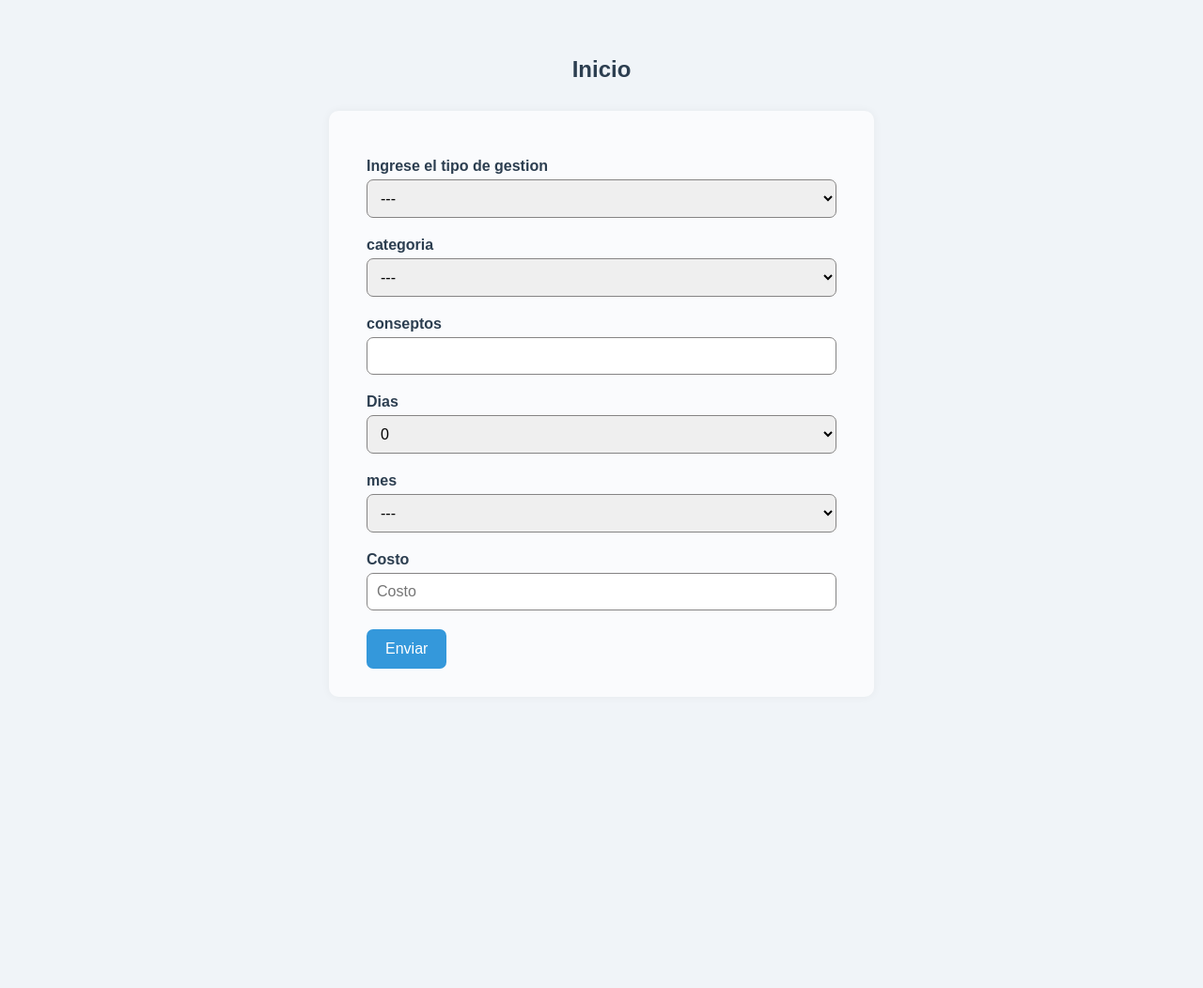
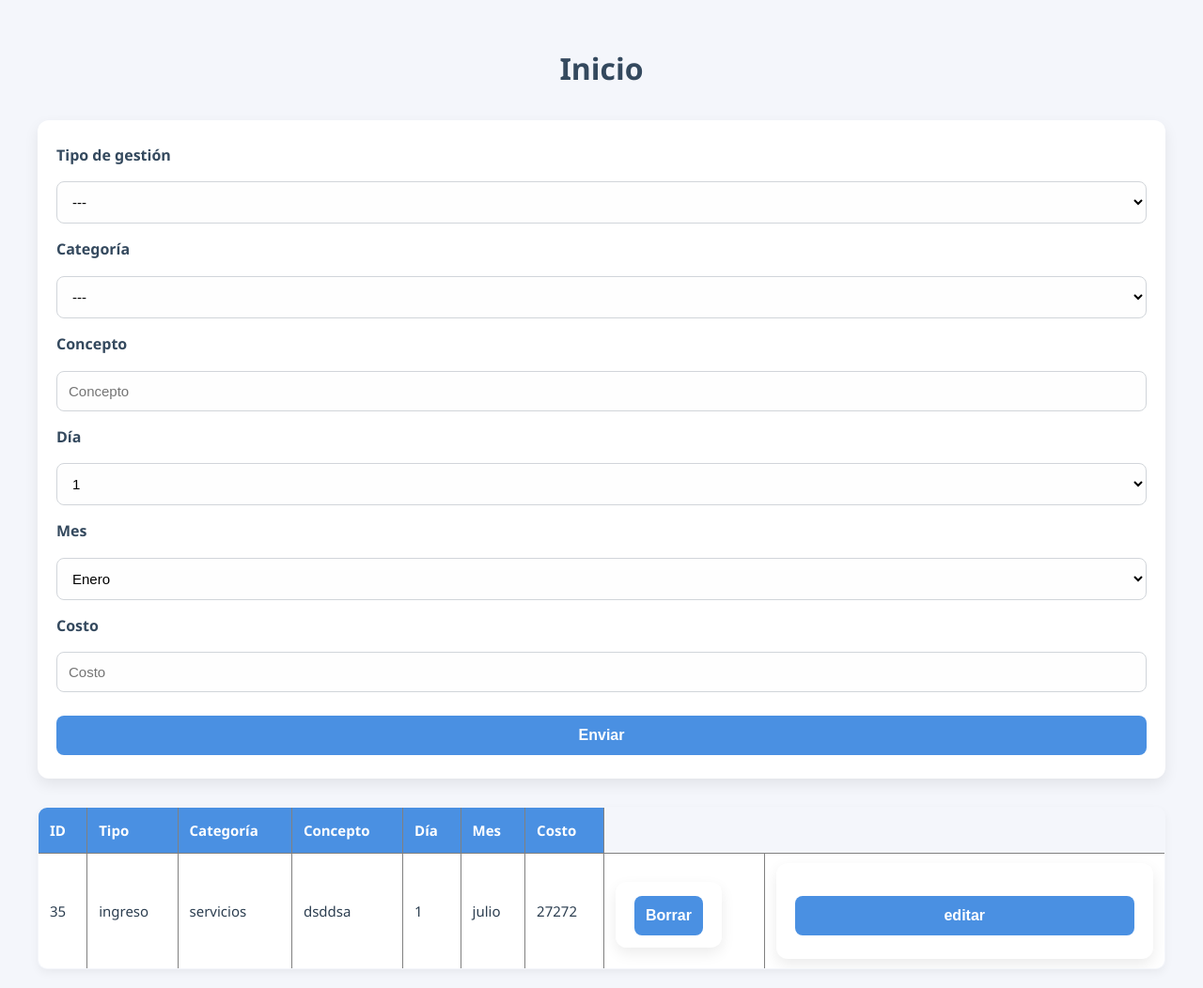
Before and after one commit to SiulMJ/Calculadora-de-gastos-personales, a Flask app: page / in a window 1280 px wide. Shown: the whole page at 94% size. Before the commit the page ends 712 px from the top, so only its background shows below. Run offline with Flask 3, Linux system fonts and the light colour scheme; data comes from the database, SQL or seed files in the repository; both versions use the stored data as it was after the commit.

Commit message:
terminado

```diff
--- a/main.py
+++ b/main.py
@@ -1,9 +1,70 @@
-from flask import Flask, render_template
+from flask import Flask, render_template, request, redirect, url_for
+import sqlite3
 
 app = Flask(__name__, template_folder="templates")
 
+def conection():
+    con = sqlite3.connect('costos.db')
+    cur = con.cursor()
+    return cur, con
+
 @app.route("/")
 def index():
-    return render_template("index.html")
+    cur, con = conection()
+    cur.execute("select * from cuentas")
+    datos= cur.fetchall()
+    return render_template("index.html",datos = datos)
+
+@app.route("/enviar", methods=['POST'])
+def enviar():
+    accion = request.form['accion']
+    print(accion)
+    cur, con = conection()
+
+    if accion == "enviar":
+        tipo = request.form['tipo']
+        modo = request.form['modo']
+        conceptos = request.form['conceptos']
+        dia = request.form['dia']
+        mes = request.form['mes']
+        costo = request.form['costo']
+        cur.execute('INSERT INTO cuentas (tipo, modo, conceptos, dia, mes, costo) VALUES (?, ?, ?, ?, ?, ?)',
+                    (tipo, modo, conceptos, dia, mes, costo))
+        con.commit()
+
+
+    elif accion == 'modificar':
+        id = request.form['id']
+        tipo = request.form['tipo']
+        modo = request.form['modo']
+        concepto = request.form['conceptos']
+        dia = request.form['dia']
+        mes = request.form['mes']
+        costo = request.form['costo']
+
+        conn = sqlite3.connect('base.db')
+        c = conn.cursor()
+        c.execute("""
+            UPDATE gestion SET tipo=?, modo=?, concepto=?, dia=?, mes=?, costo=? WHERE id=?
+        """, (tipo, modo, concepto, dia, mes, costo, id))
+        conn.commit()
+        conn.close()
+        return redirect(url_for('inicio'))
+
+
+    elif accion == "borrar":
+            cur, con = conection()
+            id = request.form['id']
+            print(id)
+            cur.execute("DELETE FROM cuentas WHERE id=?", (id,))
+            con.commit()
+            return redirect(url_for('index'))
+
+    elif accion == "borrar_todo":
+        cur.execute("DELETE FROM cuentas")
+        con.commit()
+
+    return redirect(url_for('index'))
+
 
 app.run(host="localhost", port=4000, debug=True)
--- a/static/css/estilo.css
+++ b/static/css/estilo.css
@@ -1,62 +1,138 @@
+/* ===== Estilo general ===== */
 body {
-    font-family: Arial, sans-serif;
-    background-color: #f0f4f8;
+    font-family: "Segoe UI", Roboto, sans-serif;
+    background-color: #f4f6fb; /* un azul muy claro, más suave para la vista */
+    color: #2c3e50; /* un color más elegante que el gris estándar */
     margin: 0;
-    padding: 40px;
+    padding: 20px;
+    line-height: 1.6;
 }
 
+/* ===== Título ===== */
 h2 {
     text-align: center;
-    color: #2c3e50;
     margin-bottom: 30px;
+    color: #34495e; /* ligeramente más oscuro que el fondo */
+    font-size: 2rem;
 }
 
+/* ===== Contenedor principal: formulario + tabla ===== */
 .formulario {
-    max-width: 500px;
+    display: flex;
+    gap: 30px;
+    max-width: 1200px;
     margin: 0 auto;
-    background-color: #fafbfd;
-    padding: 30px 40px;
-    border-radius: 10px;
-    box-shadow: 0 0 10px rgba(0, 0, 0, 0.05); /* sombra suave */
+    flex-wrap: wrap; /* para que sea más responsivo */
 }
 
-.formulario label {
-    display: block;
-    margin-top: 20px;
-    margin-bottom: 5px;
-    font-weight: bold;
-    color: #2c3e50;
+/* ===== Formulario ===== */
+form {
+    flex: 1;
+    min-width: 280px;
+    background: #fff;
+    padding: 25px 20px;
+    border-radius: 12px;
+    box-shadow: 0 6px 15px rgba(0,0,0,0.08); /* sombra más suave y difusa */
+    display: flex;
+    flex-direction: column;
+    gap: 15px;
+    transition: transform 0.2s ease, box-shadow 0.2s ease;
 }
 
-.formulario select,
-.formulario input[type="text"] {
-    width: 100%;
-    padding: 10px;
-    font-size: 1rem;
-    border: 1px solid #858484;
-    border-radius: 7px;
-    box-sizing: border-box;
-    transition: border-color 0.3s;
+form:hover {
+    transform: translateY(-3px);
+    box-shadow: 0 10px 20px rgba(0,0,0,0.12);
 }
 
-.formulario input[type="text"]:focus,
-.formulario select:focus {
-    border-color: #5dade2;
+label {
+    font-weight: 600;
+    color: #34495e;
+}
+
+/* ===== Inputs y selects ===== */
+input[type="text"],
+select {
+    padding: 12px;
+    border: 1px solid #d1d5da;
+    border-radius: 8px;
+    font-size: 15px;
+    background-color: #fefefe;
+    transition: border-color 0.3s ease, box-shadow 0.3s ease;
+}
+
+input[type="text"]:focus,
+select:focus {
+    border-color: #4a90e2;
+    box-shadow: 0 0 5px rgba(74,144,226,0.3);
     outline: none;
 }
 
+/* ===== Botón ===== */
 button {
-    background-color: #3498db;
-    color: white;
-    padding: 12px 20px;
+    margin-top: 10px;
+    padding: 12px;
+    background-color: #4a90e2;
+    color: #fff;
+    font-size: 16px;
+    font-weight: 600;
     border: none;
-    border-radius: 7px;
-    font-size: 1rem;
+    border-radius: 8px;
     cursor: pointer;
-    margin-top: 20px;
-    transition: background-color 0.3s;
+    transition: background-color 0.2s ease, transform 0.2s ease;
 }
 
 button:hover {
-    background-color: #2980b9;
+    background-color: #3b7cd4;
+    transform: translateY(-2px);
 }
+
+/* ===== Tabla ===== */
+table {
+    flex: 1;
+    width: 100%;
+    border-collapse: collapse;
+    font-size: 15px;
+    border-radius: 10px;
+    overflow: hidden;
+    box-shadow: 0 4px 10px rgba(0,0,0,0.05);
+}
+
+th {
+    background-color: #4a90e2;
+    color: white;
+    padding: 12px;
+    text-align: left;
+}
+
+td {
+    background-color: #fff;
+    padding: 10px 12px;
+    border-bottom: 1px solid #e0e0e0;
+    transition: background-color 0.2s ease;
+}
+
+tr:hover td {
+    background-color: #f0f6ff;
+}
+
+td[colspan] {
+    text-align: center;
+    color: #7f8c8d;
+    font-style: italic;
+}
+
+/* ===== Responsividad ===== */
+@media (max-width: 900px) {
+    .formulario {
+        flex-direction: column;
+        gap: 20px;
+    }
+
+    table, tr, td, th {
+        font-size: 14px;
+    }
+
+    button, input[type="text"], select {
+        width: 100%;
+    }
+}
--- a/templates/index.html
+++ b/templates/index.html
@@ -9,49 +9,91 @@
 <body>
     <h2>Inicio</h2>
     <div class="formulario">
-        <label >Ingrese el tipo de gestion</label>
-        <select class="Tipo">
+        <form action="{{ url_for('enviar') }}" method="POST">
+            <input type="hidden" name="id" value="{{ registro_actual[0] if registro_actual else '' }}">
+
+            <label>Tipo de gestión</label>
+            <select name="tipo">
                 <option value="">---</option>
-            <option value="ingreso">Ingreso</option>
-            <option value="egreso">egreso</option>
+                <option value="ingreso" {% if registro_actual and registro_actual[1]=='ingreso' %}selected{% endif %}>Ingreso</option>
+                <option value="egreso" {% if registro_actual and registro_actual[1]=='egreso' %}selected{% endif %}>Egreso</option>
             </select>
-        <label for="">categoria</label>
-        <select class="modo">
+
+            <label>Categoría</label>
+            <select name="modo">
                 <option value="">---</option>
-            <option value="sueldo">sueldo</option>
-            <option value="servicios">servicios</option>
-            <option value="servicios de steaming">streaming</option>
-            <option value="deudas">deudas</option>
-            <option value="ingreso externo">ingreso externo</option>
+                <option value="sueldo" {% if registro_actual and registro_actual[2]=='sueldo' %}selected{% endif %}>Sueldo</option>
+                <option value="servicios" {% if registro_actual and registro_actual[2]=='servicios' %}selected{% endif %}>Servicios</option>
+                <option value="servicios de streaming" {% if registro_actual and registro_actual[2]=='servicios de streaming' %}selected{% endif %}>Streaming</option>
+                <option value="deudas" {% if registro_actual and registro_actual[2]=='deudas' %}selected{% endif %}>Deudas</option>
+                <option value="ingreso externo" {% if registro_actual and registro_actual[2]=='ingreso externo' %}selected{% endif %}>Ingreso externo</option>
             </select>
-        <label>conseptos</label>
-        <input type="text" id="conseptos" plaseholder="conseptos">
-        <label>Dias</label>
-        <select class="dias">
-            {% for i in range(32)%}
-            <option value="{{i}}">{{i}}</option>
-            {%endfor%}
+
+            <label>Concepto</label>
+            <input type="text" name="conceptos" value="{{ registro_actual[3] if registro_actual else '' }}" placeholder="Concepto">
+
+            <label>Día</label>
+            <select name="dia">
+                {% for i in range(1, 32) %}
+                <option value="{{ i }}" {% if registro_actual and registro_actual[4]==i|string %}selected{% endif %}>{{ i }}</option>
+                {% endfor %}
             </select>
-        <label>mes</label>
-        <select class="mes">
-            <option>---</option>
-            <option value="enero">Enero</option>
-            <option value="febrero">Febrero</option>
-            <option value="marzo">Marzo</option>
-            <option value="abril">Abril</option>
-            <option value="mayo">Mayo</option>
-            <option value="junio">junio</option>
-            <option value="julio">julio</option>
-            <option value="agosto">Agosto</option>
-            <option value="septiembre">septiembre</option>
-            <option value="octubre">Octubre</option>
-            <option value="noviembre">Noviembre</option>
-            <option value="diciembre">Diciembre</option>
+
+            <label>Mes</label>
+            <select name="mes">
+                {% set meses = ['enero','febrero','marzo','abril','mayo','junio','julio','agosto','septiembre','octubre','noviembre','diciembre'] %}
+                {% for m in meses %}
+                <option value="{{ m }}" {% if registro_actual and registro_actual[5]==m %}selected{% endif %}>{{ m|capitalize }}</option>
+                {% endfor %}
             </select>
+
             <label>Costo</label>
-        <Input type="text" id="costo" placeholder="Costo">
-        <button value="submit">Enviar</button>
+            <input type="text" name="costo" value="{{ registro_actual[6] if registro_actual else '' }}" placeholder="Costo">
+
+            <button type="submit" name="accion" value="enviar">Enviar</button>
+        </form>
+<table border="1" cellpadding="5">
+    <tr>
+        <th>ID</th>
+        <th>Tipo</th>
+        <th>Categoría</th>
+        <th>Concepto</th>
+        <th>Día</th>
+        <th>Mes</th>
+        <th>Costo</th>
+    </tr>
+
+    {% for fila in datos %}
+    <tr>
+        <td>{{ fila[0] }}</td>
+        <td>{{ fila[1] }}</td>
+        <td>{{ fila[2] }}</td>
+        <td>{{ fila[3] }}</td>
+        <td>{{ fila[4] }}</td>
+        <td>{{ fila[5] }}</td>
+        <td>{{ fila[6] }}</td>
+        <td>
+            <form action="{{ url_for('enviar') }}" method="POST" style="display:inline;">
+                    <input type="hidden" name="accion" value="borrar">
+                    <input type="hidden" name="id" value="{{ fila[0] }}">
+                    <button type="submit" onclick="return confirm('¿Seguro que quieres borrar este registro?');">Borrar</button>
+             </form>
+        </td>
+        <td>
+            <form action="{{url_for('enviar')}}" method="POST">
+                    <input type="hidden" name="accion" value="borrar">
+                    <input type="hidden" name="id" value="{{ fila[0] }}">
+                    <button type="submit">editar</button>
+            </form>
+        </td>
+    </tr>
+    {% else %}
+    <tr>
+        <td colspan="8">No hay registros aún.</td>
+    </tr>
+    {% endfor %}
+</table>
+
     </div>
-
 </body>
 </html>
```
Also changed, not shown: costos.db (added), 1 other file. Lines whose indentation alone changed are shown as unchanged.
